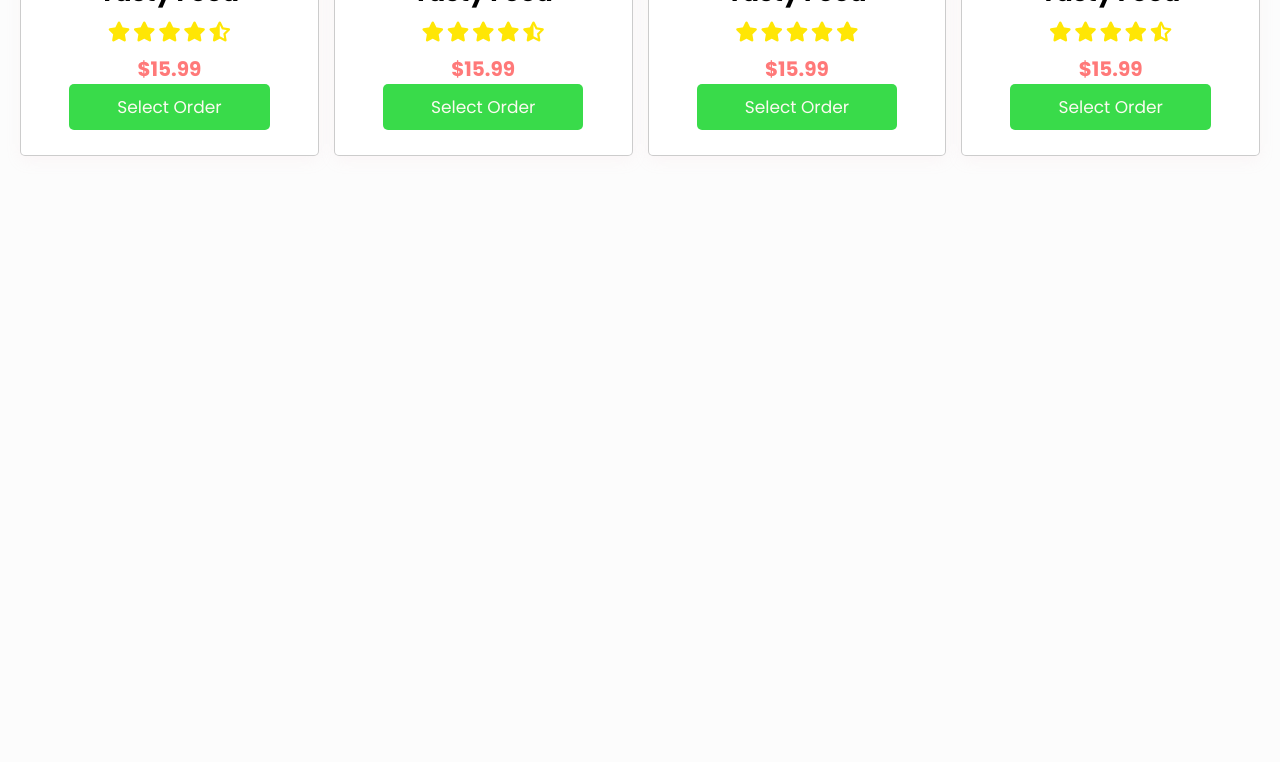
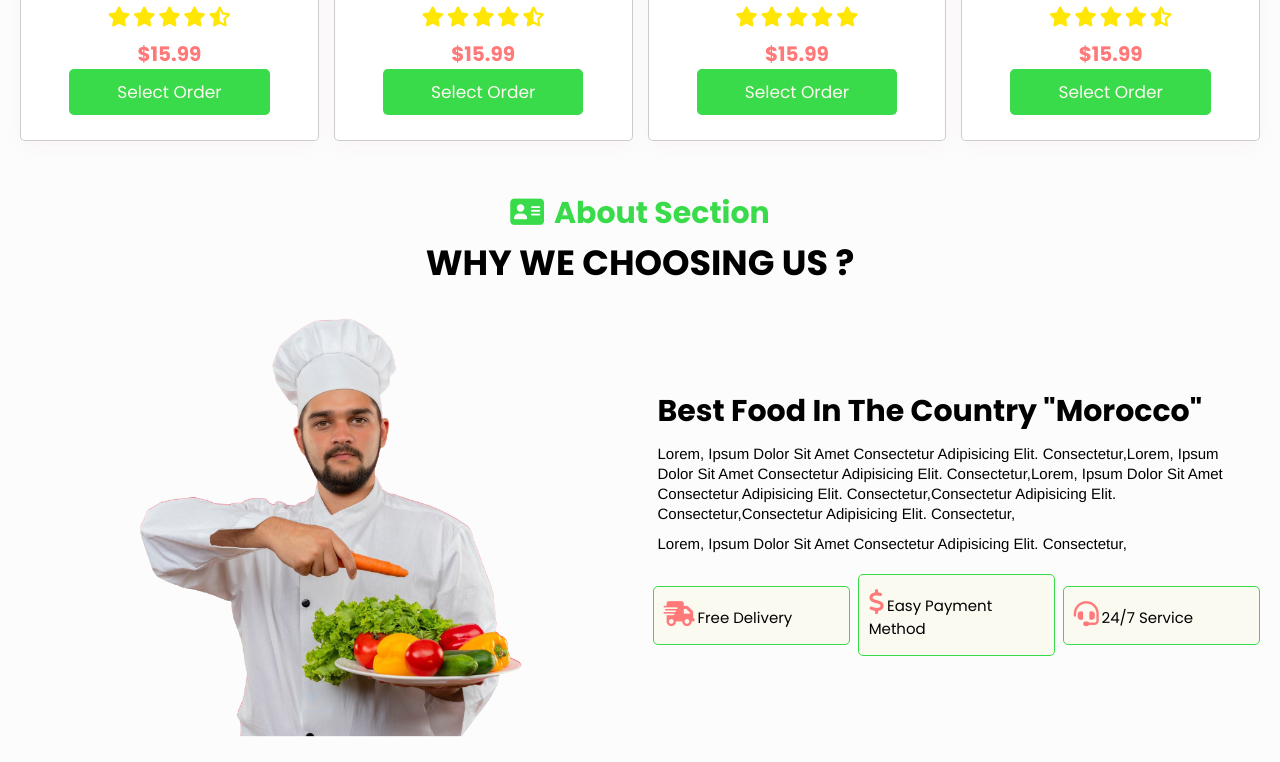
Before and after one commit to khalidramdan/Project_Res, a plain HTML site: page index.html in a window 1280 px wide. Shown: the part 1421-2183 px from the top of the page. Before the commit the page ends 1597 px from the top, so only its background shows below. Drawn offline with nearby package versions, Linux system fonts and the light colour scheme.

Commit message:
section for about us

```diff
--- a/index.html
+++ b/index.html
@@ -77,8 +77,8 @@
     <!-- home section -->
 
     <section class="menu-Section" id="menu">
-        <h3 class="header-Menu"><i class="fa-solid fa-bowl-food"></i></h3>
-        <h1 class="MenuHead">Menu Section</h1>
+        <h3 class="sub-heading"><i class="fa-solid fa-bowl-food"></i></h3>
+        <h1 class="heading">Menu Section</h1>
         <div class="box-container">
             <div class="box">
                 <a href="#" class="fas fa-heart"></a>
@@ -206,7 +206,39 @@
 
         </div>
     </section>
+    <!-- section gallery -->
+    <!--  end section gallery -->
+    <!-- section About Us -->
+     <section class="section-about" id="about-us">
+        <h3 class="sub-heading"><i class="fa-solid fa-address-card"></i>About Section</h3>
+        <h1 class="heading">Why We Choosing Us ?</h1>
+                <div class="about-container">
+                    <div class="image-about">
+                        <img src="./images/pleased-young-male-cook-chef.png" alt="">
+                    </div>
+                    <div class="content-about">
+                        <h3>Best Food In The Country "Morocco"</h3>
+                        <p>Lorem, ipsum dolor sit amet consectetur adipisicing elit. Consectetur,Lorem, ipsum dolor sit amet consectetur adipisicing elit. Consectetur,Lorem, ipsum dolor sit amet consectetur adipisicing elit. Consectetur,consectetur adipisicing elit. Consectetur,consectetur adipisicing elit. Consectetur, </p>
+                        <p>Lorem, ipsum dolor sit amet consectetur adipisicing elit. Consectetur, </p>
+                        <div class="shipping">
+                            <div class="icons">
+                                <i class="fas fa-shipping-fast"></i>
+                                <span>Free Delivery</span>
+                            </div>
+                            <div class="icons">
+                                <i class="fas fa-dollar-sign"></i>
+                                <span>Easy Payment Method</span>
+                            </div>
+                            <div class="icons">
+                                <i class="fas fa-headset"></i>
+                                <span>24/7 Service</span>
+                            </div>
+                        </div>
+                    </div>
 
+                </div>
+     </section>
+<!-- end of section about us -->
     <!-- custom js file link -->
     <script src="https://cdn.jsdelivr.net/npm/swiper@11/swiper-bundle.min.js"></script>
     <script src="./script.js"></script>
--- a/style.css
+++ b/style.css
@@ -144,13 +144,16 @@ header .icons i#menu-bar{
     font-weight: bold;
 }
 
-.header-Menu{
+.sub-heading{
     text-align: center;
     color: var(--green);
-    font-size: 4rem;
+    font-size: 3rem;
     padding-top: 1rem;
 }
-.MenuHead{
+.sub-heading i{
+    margin-right: 10px;
+}
+.heading{
     color: var(--black);
     font-size: 3.5rem;
     padding-bottom: 2rem;
@@ -223,11 +226,63 @@ header .icons i#menu-bar{
 }
 
 
+/* section about us */
 
+.section-about .about-container{
+    display: flex;
+    flex-wrap: wrap;
+    gap: 2.5rem;
+    align-items: center;
+}
+.section-about .about-container .image-about{
+    flex: 1 1 45rem;
+}
+.section-about .about-container .image-about img{
+    width: 100%;
+}
+.section-about .about-container .content-about{
+    flex: 1 1 45rem;
+}
+.section-about .about-container .content-about h3{
+    font-size: 3rem;
+    color: var(--black);
+    padding: .5rem;
+}
+.section-about .about-container .content-about p{
+    font-size: 1.5rem;
+    /* color: var(--green); */
+    line-height: 2rem;
+    padding: .5rem;
+    font-family: 'Franklin Gothic Medium', 'Arial Narrow', Arial, sans-serif;
+}
+.section-about .about-container .content-about .shipping{
+    display: flex;
+    flex-wrap: wrap;
+    align-items: center;
+    padding: 1rem 0;
+    margin-top: .5rem;
+    gap: .8rem;
+}
+.section-about .about-container .content-about .shipping .icons{
+    background-color: var(--light-color);
+    border: 1px solid var(--green);
+    border-radius: .5rem;
+    padding: 1.5rem 1rem;
+    flex: 1 1 17rem;
+}
+.section-about .about-container .content-about .shipping .icons:hover{
+    background-color: var(--green);
+    border: none;
+}
+.section-about .about-container .content-about .shipping .icons i{
+    font-size: 2.5rem;
+    color: var(--Peach-gradient);
+}
 
-
-
-
+.section-about .about-container .content-about .shipping .icons span{
+    font-size: 1.5rem;
+    color: var(--black);
+}
 
 
 
```
Also changed, not shown: images/pleased-young-male-cook-chef.png (added).
